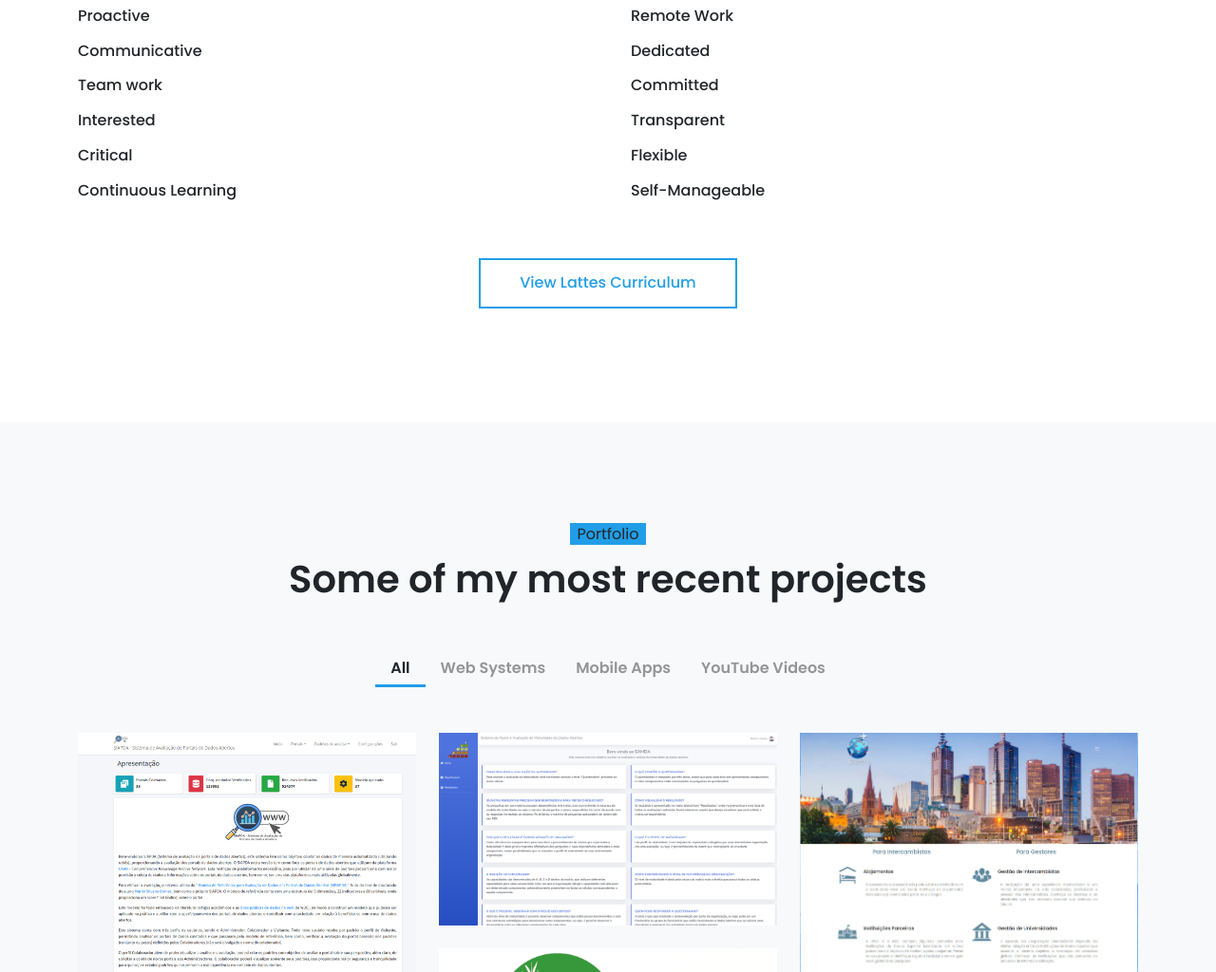
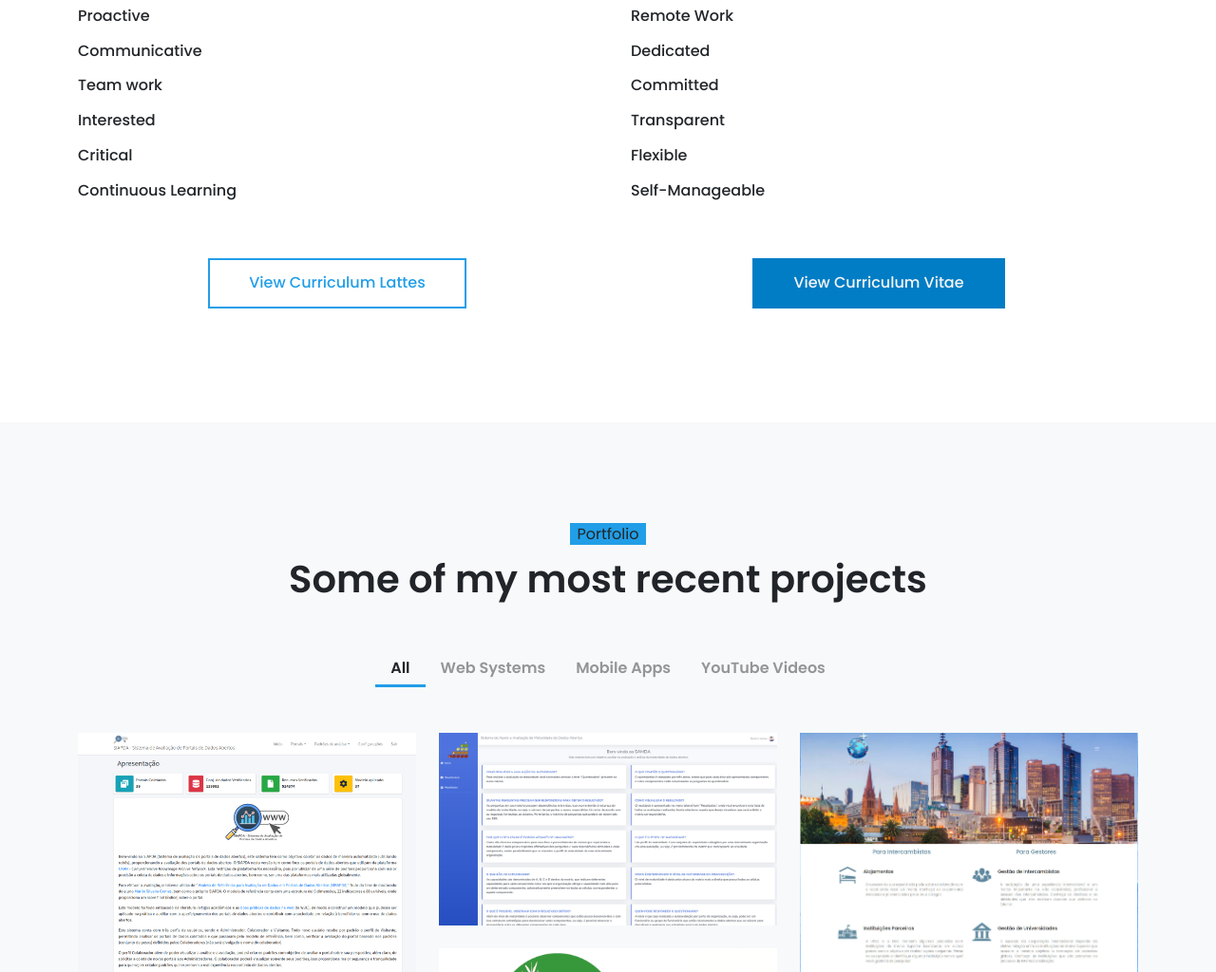
Before and after one commit to muriloGomesFlp/personalPage, a plain HTML site: page public/index.html in a window 1280 px wide. Shown: the part 5794-6818 px from the top of the page at 95% size. Drawn offline with Linux system fonts and the light colour scheme; animation ran at ten frames a second.

Commit message:
new btn cv

```diff
--- a/public/assets/css/stylesheet.css
+++ b/public/assets/css/stylesheet.css
@@ -3481,6 +3481,8 @@ body, html {
     color: #f5f5f5;
   }
 
+
+
   .btn-primary:not(:disabled):not(.disabled).active, .btn-primary:not(:disabled):not(.disabled):active {
     background-color: #007dc5;
     border-color: #007dc5;
@@ -3499,6 +3501,18 @@ body, html {
   .btn-secondary {
     background-color: #939597;
     border-color: #939597;
+  }
+
+  .btn-outline-primary-custom, .btn-outline-primary-custom:not(:disabled):not(.disabled).active, .btn-outline-primary-custom:not(:disabled):not(.disabled):active {
+    background-color: #007dc5;
+    border-color: #007dc5;
+    color: #f5f5f5;
+  }
+
+  .btn-outline-primary-custom:hover, .btn-outline-primary-custom:not(:disabled):not(.disabled).active:hover, .btn-outline-primary-custom:not(:disabled):not(.disabled):active:hover {
+    color: #219ee7;
+    background-color: #009efa00;
+    border-color: #219ee7;
   }
 
   .btn-outline-primary, .btn-outline-primary:not(:disabled):not(.disabled).active, .btn-outline-primary:not(:disabled):not(.disabled):active {
--- a/public/assets/js/languages.js
+++ b/public/assets/js/languages.js
@@ -118,8 +118,13 @@ $(window).ready(function() {
             $('#analitc').text('Self-Manageable');
 
 
-            $('#btn_lattes').text('View Lattes Curriculum');
+            $('#btn_lattes').text('View Curriculum Lattes');
             $('#btn_lattes').attr('href','http://buscatextual.cnpq.br/buscatextual/visualizacv.do?id=K8589066A6&idiomaExibicao=2');
+
+            $('#btn_vitae').text('View Curriculum Vitae');
+            $('#btn_vitae').attr('href','https://firebasestorage.googleapis.com/v0/b/gcf-teste.appspot.com/o/personalPage%2FCurriculoVitaEN.pdf?alt=media&token=abce61ab-314c-402b-a96c-db8d375f19f8');
+            $('#btn_vitae').attr('target', '_blank');
+
             //portifolio
             $('#portifolioTitle').text('Portfolio')
             $('#subTitlePortfolio').text('Some of my most recent projects');
@@ -219,7 +224,7 @@ $(window).ready(function() {
             $('#descReDOP').text('Como mencionei anteriormente, por possui uma graduação na área de redes de computadores tive boas experiências com servidores (uma das coisas que mais gosto de trabalhar) e posso ajudá-lo a implementar serviços, aplicações, controle de rede, proxy etc. Dado as novas tecnologia e possibilidades da computação em nuvem nesses últimos meses  estudei algumas plataformas de nuvem e fiquei muito à vontade com o que pode ser feito, usei de Kubernets, Virtual Machine, entre outros. Deixe me ajudar a identificar em seu projeto como a computação em nuvem pode ser aplicado e você vai se surpreender com os resultados.');
            //Resume
             $('#titleResume').text('Resumo');
-            $('#titleMyresume').text('A summary of My Resume');
+            $('#titleMyresume').text('Resumo do meu currículo');
             //Education
             $('#education').text('Minha Escolaridade');
             $('#PhdTitle').text('Doutor em Engenharia e Gestão do Conhecimento');
@@ -262,6 +267,9 @@ $(window).ready(function() {
             $('#btn_lattes').text('Visualizar Currículo Lattes');
             $('#btn_lattes').attr('href','http://lattes.cnpq.br/3899359603733981');
 
+            $('#btn_vitae').text('Visualizar Currículo Vitae');
+            $('#btn_vitae').attr('href','https://firebasestorage.googleapis.com/v0/b/gcf-teste.appspot.com/o/personalPage%2FCurriculo%20Vitae.pdf?alt=media&token=aecbcc5b-1564-4cdf-b85b-cae903c36c32');
+            $('#btn_vitae').attr('target', '_blank');
             //portifolio
             $('#portifolioTitle').text('Portfólio')
             $('#subTitlePortfolio').text('Alguns dos meus projetos');
--- a/public/index.html
+++ b/public/index.html
@@ -304,8 +304,14 @@
             <p id="analitc" class="fw-500 text-start mb-2"></p>
           </div>
         </div>
-
-        <p class="text-center mt-5 wow fadeInUp"><a id="btn_lattes" class="btn btn-outline-primary shadow-none rounded-0"></a></p>
+        <div class="row">
+          <div class="col-md-6">
+            <p class="col- text-center mt-5 wow fadeInUp"><a id="btn_lattes" class="btn btn-outline-primary shadow-none rounded-0"></a></p>
+          </div>
+          <div class="col-md-6">
+            <p class="col- text-center mt-5 wow fadeInUp"><a id="btn_vitae" class="btn btn-outline-primary-custom shadow-none rounded-0"></a></p>
+          </div>
+        </div>
       </div>
     </section>
     <!-- Resume end -->
```
